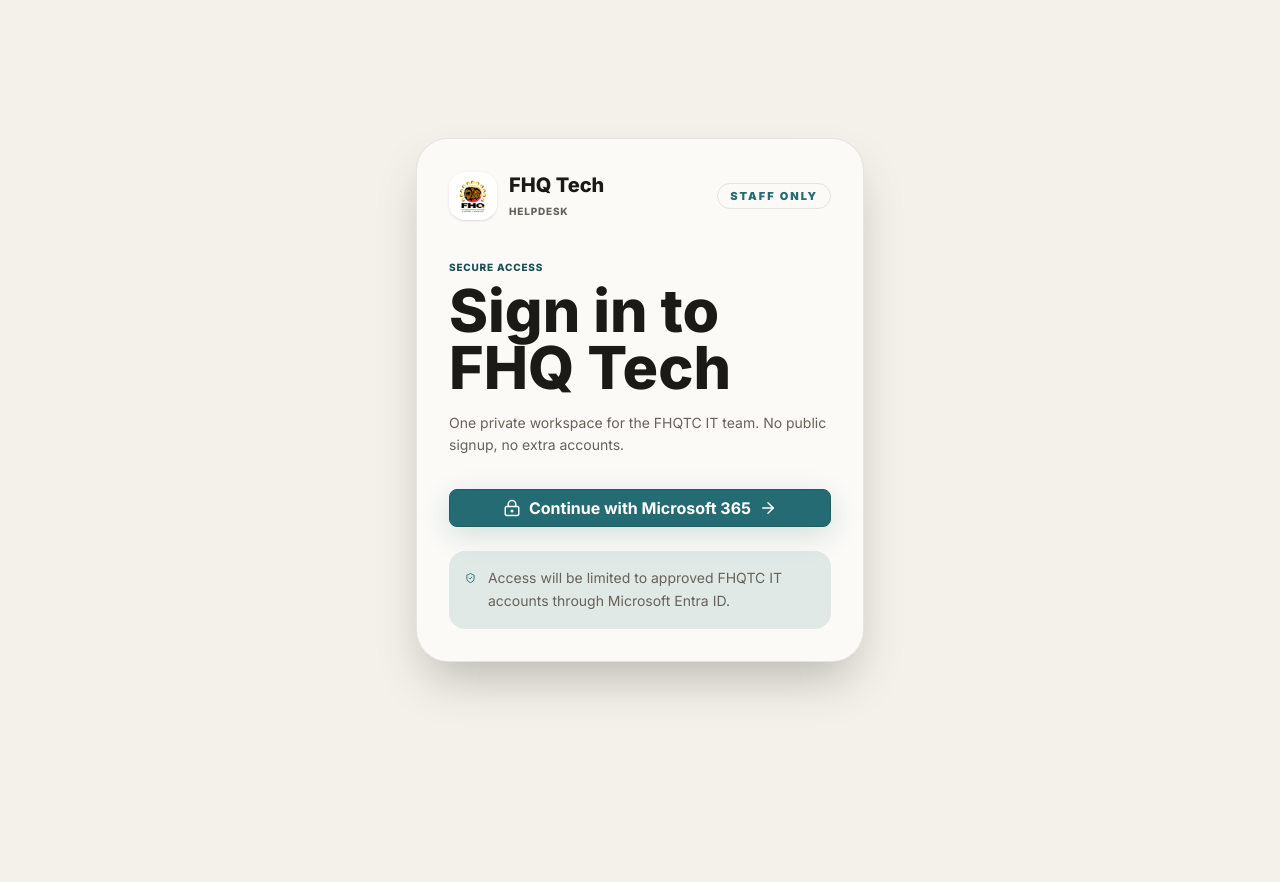
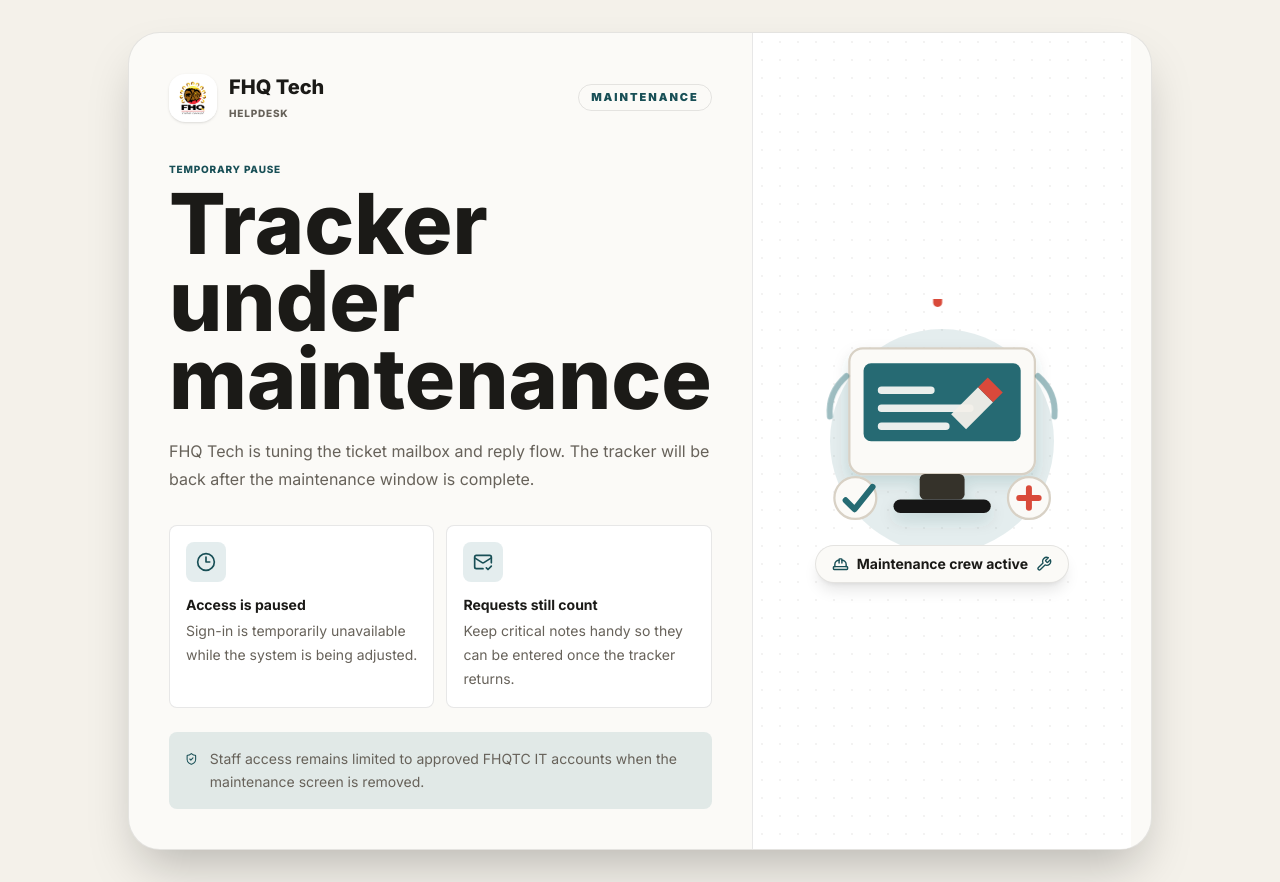
Before and after one commit to Mihar7020/fhq-tech-ticket-tracker, a Next.js app: page /login in a window 1280 px wide. Before the commit the page ends 800 px from the top, so only its background shows below. Built offline with nearby package versions, Linux system fonts and the light colour scheme.

Commit message:
Update login-view.tsx

```diff
--- a/components/login-view.tsx
+++ b/components/login-view.tsx
@@ -1,6 +1,6 @@
 import Image from "next/image";
 import Link from "next/link";
-import { ArrowRight, LockKeyhole, ShieldCheck } from "lucide-react";
+import { Clock3, HardHat, MailCheck, ShieldCheck, Wrench } from "lucide-react";
 
 const errorCopy: Record<string, string> = {
   microsoft_setup_needed: "Microsoft sign-in is ready in the app, but the Entra app values still need to be added.",
@@ -10,11 +10,12 @@
 
 export function LoginView({ error }: { error?: string }) {
   return (
-    <main className="grid min-h-screen place-items-center bg-[var(--ink)] px-4 py-8 text-[var(--text)]">
-      <section className="w-full max-w-md">
-        <div className="rounded-[2rem] border divider bg-[var(--ink-2)] p-7 shadow-2xl sm:p-8">
+    <main className="grid min-h-screen place-items-center overflow-hidden bg-[var(--ink)] px-4 py-8 text-[var(--text)]">
+      <section className="w-full max-w-5xl">
+        <div className="grid overflow-hidden rounded-[2rem] border divider bg-[var(--ink-2)] shadow-2xl lg:grid-cols-[1.05fr_.95fr]">
+          <div className="p-7 sm:p-9 lg:p-10">
             <div className="mb-10 flex items-center justify-between gap-4">
-            <Link href="/dashboard" className="flex items-center gap-3">
+              <Link href="/login" className="flex items-center gap-3">
                 <span className="grid h-12 w-12 place-items-center overflow-hidden rounded-2xl bg-white shadow-sm">
                   <Image src="/fhqtc-logo.png" alt="FHQ Tribal Council" width={48} height={40} priority />
                 </span>
@@ -23,38 +24,97 @@
                   <span className="label">Helpdesk</span>
                 </span>
               </Link>
-            <span className="rounded-full border divider px-3 py-1 text-[11px] font-black uppercase tracking-[0.18em] text-[var(--gold)]">
-              Staff only
+              <span className="rounded-full border divider px-3 py-1 text-[11px] font-black uppercase tracking-[0.18em] text-[var(--gold-bright)]">
+                Maintenance
               </span>
             </div>
 
             <div>
-            <p className="label gold">Secure access</p>
-            <h1 className="display mt-2 text-[clamp(2.2rem,8vw,3.7rem)] leading-[0.95]">
-              Sign in to FHQ Tech
+              <p className="label gold">Temporary pause</p>
+              <h1 className="display mt-2 text-[clamp(2.6rem,8vw,5.25rem)] leading-[0.92]">
+                Tracker under maintenance
               </h1>
-            <p className="muted mt-4 leading-relaxed">
-              One private workspace for the FHQTC IT team. No public signup, no extra accounts.
+              <p className="muted mt-5 max-w-xl text-base leading-7">
+                FHQ Tech is tuning the ticket mailbox and reply flow. The tracker will be back after the maintenance window is complete.
               </p>
             </div>
 
             {error ? (
-            <div className="mt-6 rounded-2xl border border-red-200 bg-red-50 p-4 text-sm text-red-900" role="alert">
+              <div className="mt-6 rounded-lg border border-red-200 bg-red-50 p-4 text-sm text-red-900" role="alert">
                 {errorCopy[error] ?? "Sign-in needs attention. Please try again."}
               </div>
             ) : null}
 
-          <Link href="/api/auth/microsoft" className="btn btn-primary mt-8 w-full justify-center py-4 text-base">
-            <LockKeyhole size={18} />
-            Continue with Microsoft 365
-            <ArrowRight size={18} />
-          </Link>
+            <div className="mt-8 grid gap-3 sm:grid-cols-2">
+              <div className="rounded-lg border divider bg-[var(--ink-3)] p-4">
+                <div className="mb-3 flex h-10 w-10 items-center justify-center rounded-lg bg-[var(--gold-soft)] text-[var(--gold-bright)]">
+                  <Clock3 size={20} />
+                </div>
+                <p className="font-bold">Access is paused</p>
+                <p className="muted mt-1 text-sm leading-6">Sign-in is temporarily unavailable while the system is being adjusted.</p>
+              </div>
+              <div className="rounded-lg border divider bg-[var(--ink-3)] p-4">
+                <div className="mb-3 flex h-10 w-10 items-center justify-center rounded-lg bg-[var(--gold-soft)] text-[var(--gold-bright)]">
+                  <MailCheck size={20} />
+                </div>
+                <p className="font-bold">Requests still count</p>
+                <p className="muted mt-1 text-sm leading-6">Keep critical notes handy so they can be entered once the tracker returns.</p>
+              </div>
+            </div>
 
-          <div className="mt-6 flex items-start gap-3 rounded-2xl bg-[var(--gold-soft)] p-4">
-            <ShieldCheck className="mt-0.5 text-[var(--gold)]" size={18} />
+            <div className="mt-6 flex items-start gap-3 rounded-lg bg-[var(--gold-soft)] p-4">
+              <ShieldCheck className="mt-0.5 text-[var(--gold-bright)]" size={18} />
               <p className="text-sm leading-relaxed text-[var(--muted)]">
-              Access will be limited to approved FHQTC IT accounts through Microsoft Entra ID.
+                Staff access remains limited to approved FHQTC IT accounts when the maintenance screen is removed.
               </p>
+            </div>
+          </div>
+
+          <div className="relative min-h-[360px] border-t divider bg-[var(--ink-3)] p-8 lg:border-l lg:border-t-0">
+            <div className="absolute inset-0 dot-grid opacity-40" aria-hidden="true" />
+            <div className="relative flex h-full min-h-[320px] items-center justify-center">
+              <div className="relative w-full max-w-sm">
+                <div className="absolute left-1/2 top-1/2 h-56 w-56 -translate-x-1/2 -translate-y-1/2 rounded-full bg-[var(--gold-soft)]" aria-hidden="true" />
+                <svg className="relative z-10 h-auto w-full" viewBox="0 0 420 340" role="img" aria-labelledby="maintenance-title maintenance-desc">
+                  <title id="maintenance-title">Maintenance tools around a helpdesk monitor</title>
+                  <desc id="maintenance-desc">A stylized FHQ Tech maintenance illustration with animated signal lines.</desc>
+                  <defs>
+                    <filter id="softShadow" x="-20%" y="-20%" width="140%" height="140%">
+                      <feDropShadow dx="0" dy="10" stdDeviation="10" floodColor="#184f56" floodOpacity=".14" />
+                    </filter>
+                  </defs>
+                  <g filter="url(#softShadow)">
+                    <rect x="86" y="66" width="248" height="168" rx="18" fill="#fbfaf7" stroke="#d8d1c5" strokeWidth="3" />
+                    <rect x="105" y="86" width="210" height="104" rx="10" fill="#256b73" />
+                    <path d="M129 122h66M129 146h118M129 170h86" stroke="#fbfaf7" strokeWidth="10" strokeLinecap="round" opacity=".92" />
+                    <path d="M258 118l20 20-36 36-20-20z" fill="#f4f1ea" opacity=".95" />
+                    <path d="M271 105l20 20-13 13-20-20z" fill="#d94a3a" />
+                    <rect x="180" y="234" width="60" height="34" rx="7" fill="#34302a" />
+                    <rect x="145" y="268" width="130" height="18" rx="9" fill="#191714" />
+                  </g>
+                  <g className="origin-center animate-[pulse_1.8s_ease-in-out_infinite]">
+                    <path d="M82 103c-16 14-24 33-22 54" stroke="#256b73" strokeWidth="8" strokeLinecap="round" fill="none" opacity=".45" />
+                    <path d="M338 103c16 14 24 33 22 54" stroke="#256b73" strokeWidth="8" strokeLinecap="round" fill="none" opacity=".45" />
+                  </g>
+                  <g>
+                    <circle cx="94" cy="266" r="28" fill="#fbfaf7" stroke="#d8d1c5" strokeWidth="3" />
+                    <path d="M81 269l12 12 24-30" stroke="#256b73" strokeWidth="8" strokeLinecap="round" strokeLinejoin="round" fill="none" />
+                    <circle cx="326" cy="266" r="28" fill="#fbfaf7" stroke="#d8d1c5" strokeWidth="3" />
+                    <path d="M313 266h26M326 253v26" stroke="#d94a3a" strokeWidth="8" strokeLinecap="round" />
+                  </g>
+                  <g className="animate-[bounce_2.4s_ease-in-out_infinite]">
+                    <path d="M204 36l16 28h-32z" fill="#d94a3a" />
+                    <rect x="198" y="60" width="12" height="28" rx="6" fill="#d94a3a" />
+                  </g>
+                </svg>
+
+                <div className="relative z-20 mx-auto -mt-2 flex w-fit items-center gap-2 rounded-full border divider bg-[var(--ink-2)] px-4 py-2 text-sm font-bold shadow-lg">
+                  <HardHat size={17} className="text-[var(--gold-bright)]" />
+                  Maintenance crew active
+                  <Wrench size={16} className="text-[var(--gold-bright)]" />
+                </div>
+              </div>
+            </div>
           </div>
         </div>
       </section>
```
Lines whose indentation alone changed are shown as unchanged.
